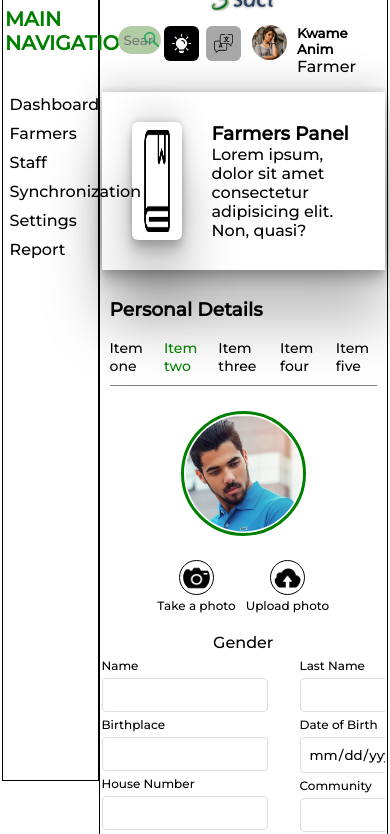
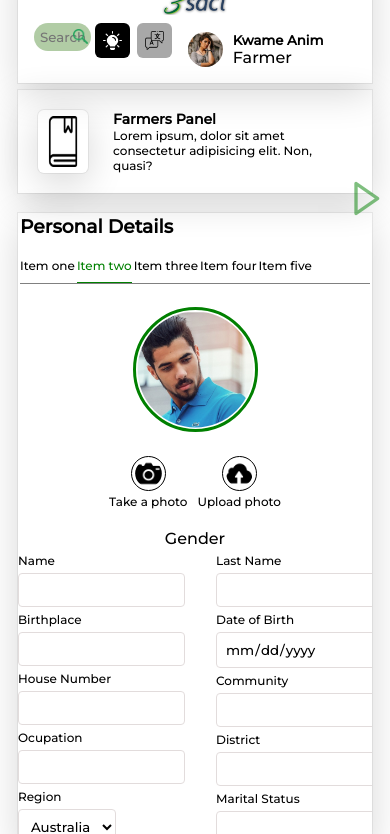
Before and after one commit to codegode23/codeuitest1, a plain HTML site: page index.html in a window 390 px wide. Shown: the part 74-908 px from the top of the page. Drawn offline with nearby package versions, Linux system fonts and the light colour scheme; some packages are replaced by stand-ins of ours; a script that the page names is missing; a web font is replaced by a local one.

Commit message:
Script file added, menu action added

```diff
--- a/index.html
+++ b/index.html
@@ -6,10 +6,10 @@
     <title>Mockup 1</title>
     <link rel="stylesheet" href="style.css">
     <!-- <link rel="stylesheet" href="css/lightbox.css">
-    <link rel="stylesheet" href="https://cdn.jsdelivr.net/npm/boxicons@latest/css/boxicons.min.css">
+
 
     <link href="https://cdn.jsdelivr.net/npm/remixicon@3.2.0/fonts/remixicon.css" rel="stylesheet"> -->
-    <link rel="stylesheet" href="https://cdnjs.cloudflare.com/ajax/libs/font-awesome/5.15.4/css/all.min.css">
+    <link rel="stylesheet" href="https://cdn.jsdelivr.net/npm/boxicons@latest/css/boxicons.min.css">
     <script src="https://cdn.jsdelivr.net/gh/cferdinandi/smooth-scroll/dist/smooth-scroll.polyfills.min.js"></script>
 </head>
 <body>
@@ -17,7 +17,7 @@
     <section id="whole" class="whole">
 
     <!---Left Nav Section Begins---->
-    <section id="left-nav">
+    <section id="left-nav" class="left-nav">
 
         <div class="logo-area">
             <img src="./imgs/e-ADAPP logo 23.png" alt="">
@@ -41,9 +41,12 @@
 
     <!---Left Nav Section Ends---->
 
+    <div id="menu" class='bx bx-right-arrow'></div>
     <!---Right Section Begins----->
 
-    <section id="big-section">
+
+
+    <section class="big-section" id="big-section">
 
 
     <div id="right-section">
@@ -52,7 +55,10 @@
 
         <div class="nav-logo"><img src="/imgs/3sdclTHE 2.png" alt=""></div>
 
+
         <div class="nav-right">
+
+
 
             <div class="left-side">
 
@@ -268,5 +274,6 @@
     </section>
 
 
+    <script src="script.js"></script>
 </body>
 </html>
--- /dev/null
+++ b/script.js
@@ -0,0 +1,7 @@
+const menu = document.querySelector("#menu");
+const navbar = document.querySelector("#left-nav");
+
+    menu.addEventListener('click', () =>{
+        // menu.classList.toggle('bx-l');
+    navbar.classList.toggle('active');
+    });
--- a/style.css
+++ b/style.css
@@ -29,19 +29,29 @@ section{
 #whole{
     width: 100%;
     display: flex;
+    gap: 20px;
+    padding: 1rem;
 }
 
 #left-nav{
-    border: 1px solid black;
-    width: 25%;
+    width: 20%;
     position: relative;
     display: flex;
     flex-direction: column;
+    transition: all .5s;
+    animation: slideImage .6s linear;
     /* align-items: center; */
     gap: 10px;
     height: 100vh;
     /* display: none; */
 }
+
+
+#menu{
+    display: none;
+}
+
+
 
 .logo-area img {
     width: 100%;
@@ -60,7 +70,7 @@ section{
 
 .lower-area .green-words{
     color: var(--primary-color);
-    font-size: 20px;
+    font-size: 15px;
     margin-bottom: 30px;
     /* margin-left: -5%; */
 }
@@ -78,9 +88,9 @@ section{
 }
 
 
+
 #big-section{
-    border: 1px solid black;
-    width: 75%;
+    width: 79%;
 }
 
 
@@ -90,6 +100,8 @@ section{
     display: flex;
     justify-content: space-between;
     align-items: center;
+    /* box-shadow: rgba(99, 99, 99, 0.2) 0px 2px 8px 0px; */
+    box-shadow: rgba(0, 0, 0, 0.16) 0px 10px 36px 0px, rgba(0, 0, 0, 0.06) 0px 0px 0px 1px;
 }
 
 #right-section .nav-logo img{
@@ -256,26 +268,44 @@ section{
     display: flex;
     padding: 30px;
     gap: 20px;
-    box-shadow: rgba(0, 0, 0, 0.25) 0px 54px 55px, rgba(0, 0, 0, 0.12) 0px -12px 30px, rgba(0, 0, 0, 0.12) 0px 4px 6px, rgba(0, 0, 0, 0.17) 0px 12px 13px, rgba(0, 0, 0, 0.09) 0px -3px 5px;
-
+    box-shadow: rgba(0, 0, 0, 0.16) 0px 10px 36px 0px, rgba(0, 0, 0, 0.06) 0px 0px 0px 1px;
+    margin-top: 2%;
 }
 
 .farm-panel img{
     max-width: 50px;
     padding: 8px;
     border-radius: 6px;
-    box-shadow: rgba(0, 0, 0, 0.25) 0px 54px 55px, rgba(0, 0, 0, 0.12) 0px -12px 30px, rgba(0, 0, 0, 0.12) 0px 4px 6px, rgba(0, 0, 0, 0.17) 0px 12px 13px, rgba(0, 0, 0, 0.09) 0px -3px 5px;
-}
+    box-shadow: rgba(0, 0, 0, 0.16) 0px 10px 36px 0px, rgba(0, 0, 0, 0.06) 0px 0px 0px 1px;}
 
 .farm-panel .farm-info{
     margin-left: 10px;
 }
 
 
+@media screen and (max-width:638px) {
+    .farm-panel{
+        display: flex;
+        padding: 20px;
+        gap: 15px;
+            }
+
+    .farm-panel img{
+        max-width: 50px;
+        padding: 6px;
+     }
+
+    .farm-panel .farm-info{
+        margin-left: 10px;
+        font-size: 12px;
+    }
+}
+
 
 
 .main{
-    margin-top: 20px
+    margin-top: 20px;
+    box-shadow: rgba(0, 0, 0, 0.16) 0px 10px 36px 0px, rgba(0, 0, 0, 0.06) 0px 0px 0px 1px;
 }
 
 .main-top{
@@ -285,20 +315,15 @@ section{
 
 .main-list{
     display: flex;
-    align-items: center;
     gap: 12px;
-    overflow-x: scroll;
+    /* overflow-x: scroll; */
     -ms-overflow-style: none;  /* IE and Edge */
   scrollbar-width: none;  /* Firefox */
   border-bottom: .8px solid grey;
   margin-top: 3%;
 }
 
-.main-list ::-webkit-scrollbar{
-    -ms-overflow-style: none;  /* IE and Edge */
-  scrollbar-width: none;  /* Firefox */
 
-}
 
 .main-list li{
     list-style: none;
@@ -316,7 +341,7 @@ section{
     background: var(--primary-color);
     width: 0;
     height: 3px;
-    bottom: -22px;
+    bottom: -12px;
     /* left: px; */
     transition: 0.5s ease;
 }
@@ -332,8 +357,6 @@ section{
 .main-list li:hover{
     color: var(--primary-color);
 }
-
-
 
 
 .bottom{
@@ -515,7 +538,7 @@ gap: 10px;
       gap: 100px;
     }
 
-.forms-area ::-webkit-scrollbar{
+.forms-area::-webkit-scrollbar{
     -ms-overflow-style: none;  /* IE and Edge */
   scrollbar-width: none;  /* Firefox */
 
@@ -545,3 +568,88 @@ gap: 10px;
 } */
 
   }
+
+  @media screen and (max-width: 984px) {
+
+    #whole{
+        width: 100%;
+    }
+
+    #left-nav{
+        display: none;
+        transition: all .5s;
+         animation: slideImage .6s linear;
+    }
+
+    #big-section{
+        width: 100%;
+    }
+
+    .left-nav{
+        display: none;
+        /*  */
+     }
+
+     #menu{
+        margin-right: 1%;
+        font-size: 40px;
+        cursor: pointer;
+        transition: .5s;
+        color: var(--primary-color);
+        position: absolute;
+        top: 30%;
+        right: 0;
+        position: fixed;
+        opacity: 50%;
+        display: flex;
+        z-index: 998;
+    }
+
+    #menu:hover{
+        opacity: 100%;
+    }
+
+     #left-nav.active{
+         position: fixed;
+         display: flex;
+         width: 100%;
+         height: 100vh;
+         background: #fff;
+         backdrop-filter: blur(5px);
+         top: 0;
+         left: 0;
+         transition: all .5s;
+         animation: slideImage .6s linear;
+         z-index: 990;
+         overflow-y: scroll;
+     }
+}
+
+
+@media screen and (max-width:406px) {
+
+    .main-top{
+        padding: 2px;
+        position: relative;
+    }
+
+    .main-list{
+    display: flex;
+    gap: 2px;
+    overflow-x:scroll;
+    -ms-overflow-style: none;  /* IE and Edge */
+      scrollbar-width: none;  /* Firefox */
+      border-bottom: .8px solid grey;
+      margin-top: 3%;
+    }
+
+    .main-list::-webkit-scrollbar{
+        -ms-overflow-style: none;  /* IE and Edge */
+      scrollbar-width: none;  /* Firefox */
+
+    }
+
+    .main-list li{
+        font-size: 12px;
+    }
+}
```
